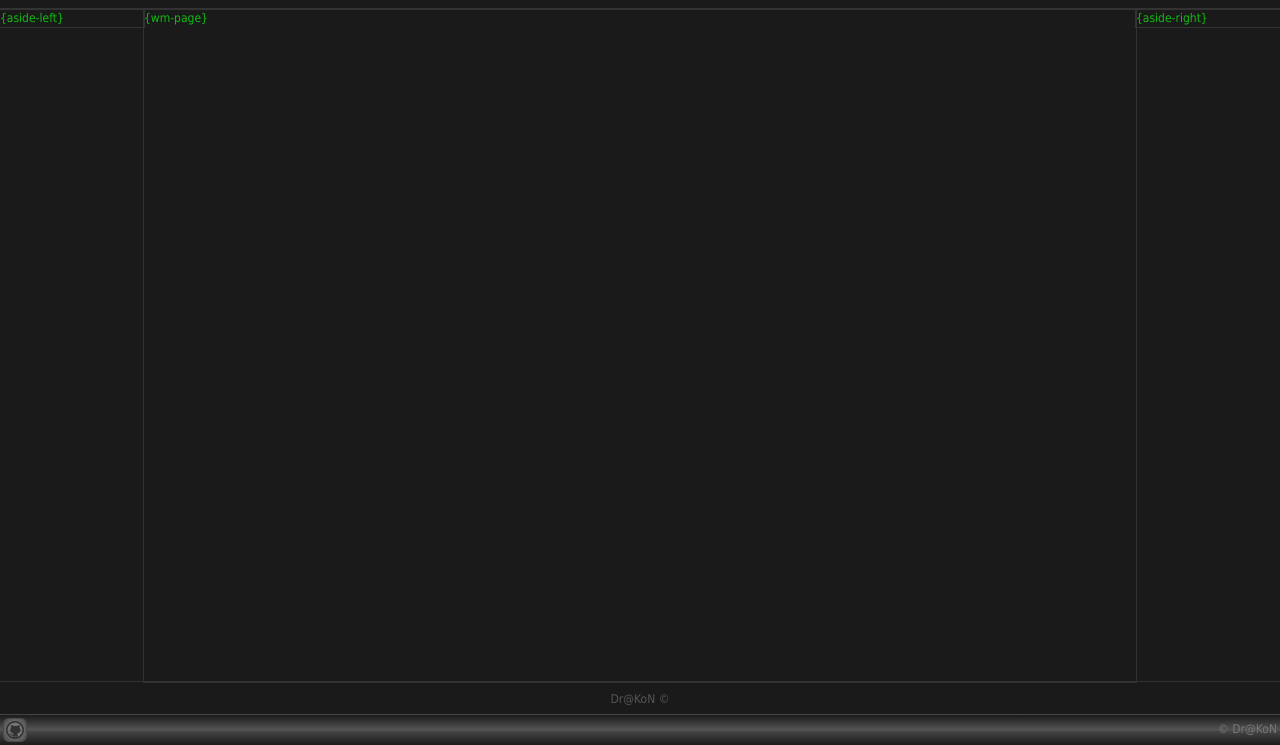
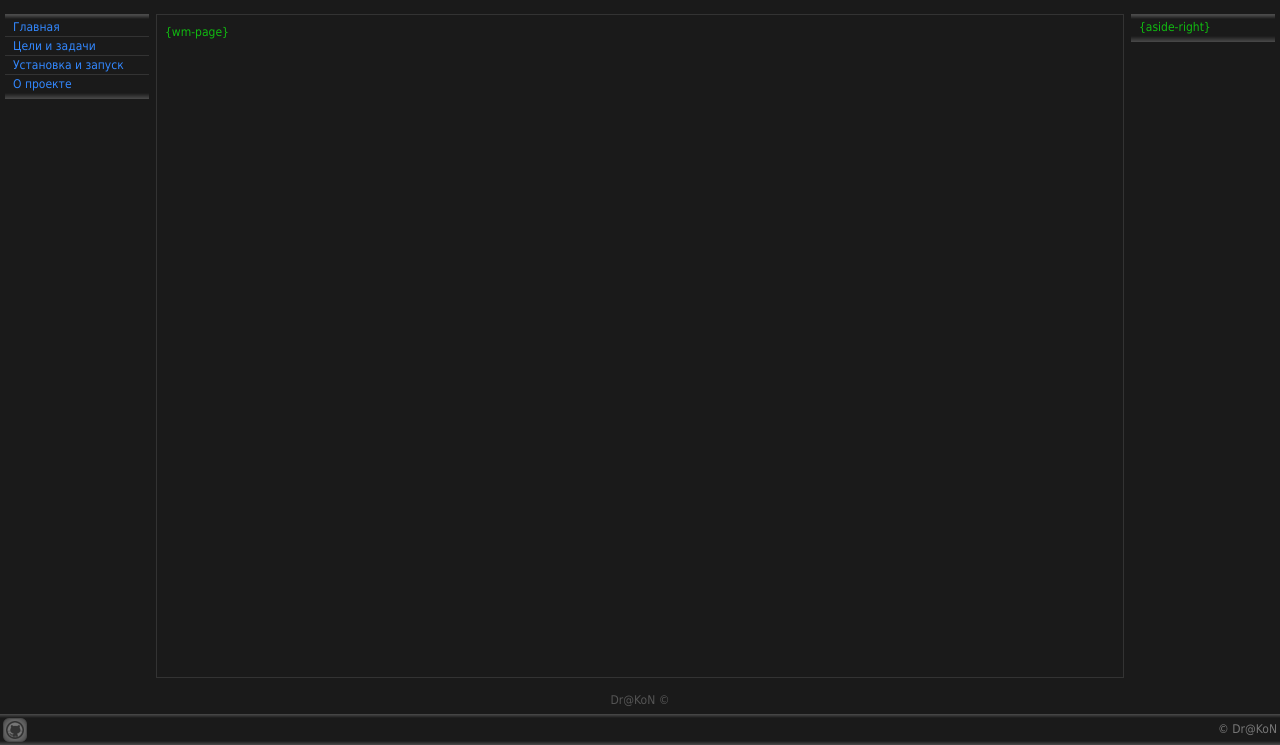
Before and after one commit to sherwud/web-morpher, a website: page doc/index.html in a window 1280 px wide. Shown: the part 55-800 px from the top of the page. Drawn offline with Linux system fonts and the light colour scheme.

Commit message:
поправил макет демодоки... надо будет еще подумать

```diff
--- a/doc/graphic.css
+++ b/doc/graphic.css
@@ -6,22 +6,21 @@ body {
 }
 /* Ссылки */
 a {
-   color: #3377FF;
+   color: #3388FF;
    text-decoration: none;
    outline: none;
 }
 a:hover {
-   color: #3399FF;
+   color: #33CC55;
    text-decoration: underline;
 }
-/* Билдер */
 #wm-builder {
    border-top: 1px solid #454545;
    background-color: inherit;
-   background: -webkit-linear-gradient(top , #1A1A1A 0%, #555555 50%, #454545 55%, #1A1A1A 100%);
-   background:    -moz-linear-gradient(top , #1A1A1A 0%, #555555 50%, #454545 55%, #1A1A1A 100%);
-   background:      -o-linear-gradient(top , #1A1A1A 0%, #555555 50%, #454545 55%, #1A1A1A 100%);
-   background:         linear-gradient(top , #1A1A1A 0%, #555555 50%, #454545 55%, #1A1A1A 100%);
+   background: -webkit-linear-gradient(top , #4A4A4A -1px, #1A1A1A 3px, #1A1A1A 26px, #4A4A4A 30px);
+   background:    -moz-linear-gradient(top , #4A4A4A -1px, #1A1A1A 3px, #1A1A1A 26px, #4A4A4A 30px);
+   background:      -o-linear-gradient(top , #4A4A4A -1px, #1A1A1A 3px, #1A1A1A 26px, #4A4A4A 30px);
+   background:         linear-gradient(top , #4A4A4A -1px, #1A1A1A 3px, #1A1A1A 26px, #4A4A4A 30px);
 }
 .wm-builder-btn {
   border: 1px solid #4A4A4A;
@@ -41,7 +40,6 @@ a:hover {
 .wm-builder-text {
    color: #777777;
 }
-/* Заголовок */
 #wm-pageName {
    font-size: 18px;
    text-shadow: 0 0 5px green;
@@ -50,15 +48,42 @@ a:hover {
    font-size: 24px;
    text-shadow: 0 0 5px green;
 }
-/* Подвал */
+#wm-menu {
+list-style: none;
+}
+#wm-page {
+   border: 1px solid #333333;
+}
 #wm-footer {
 color: #555555;
 }
-/* Класс определяющий элемент как объект wm-конструктора */
 .wm-elm {
-    outline: 1px solid #333333;
+    /*outline: 1px solid #333333;*/
 }
-/* картинки */
 .github-img {
    background: url("/img/github.png") no-repeat center center transparent;
 }
+.wm-glas {
+   background: -webkit-linear-gradient(top, #4A4A4A 1px, #1A1A1A 5px);
+   background:    -moz-linear-gradient(top, #4A4A4A 1px, #1A1A1A 5px);
+   background:      -o-linear-gradient(top, #4A4A4A 1px, #1A1A1A 5px);
+   background:         linear-gradient(top, #4A4A4A 1px, #1A1A1A 5px);
+}
+.wm-glas li:hover{
+   background: -webkit-linear-gradient(top, #1A1A1A 0%, #333333 50%, #1A1A1A 100%);
+   background:    -moz-linear-gradient(top, #1A1A1A 0%, #333333 50%, #1A1A1A 100%);
+   background:      -o-linear-gradient(top, #1A1A1A 0%, #333333 50%, #1A1A1A 100%);
+   background:         linear-gradient(top, #1A1A1A 0%, #333333 50%, #1A1A1A 100%);
+}
+.wm-glas li{
+    border-bottom: 1px solid #333333;
+}
+.wm-glas li:last-child{
+    border-bottom: none;
+}
+.wm-bgglass {
+   background: -webkit-linear-gradient(top, #1A1A1A 0px, #4A4A4A 6px);
+   background:    -moz-linear-gradient(top, #1A1A1A 0px, #4A4A4A 6px);
+   background:      -o-linear-gradient(top, #1A1A1A 0px, #4A4A4A 6px);
+   background:         linear-gradient(top, #1A1A1A 0px, #4A4A4A 6px);
+}
--- a/doc/index.html
+++ b/doc/index.html
@@ -8,25 +8,38 @@
    </head>
    <body>
       <section id="wm-body">
-         <header id="wm-header" class="wm-elm"><div class="wm-cnt">
+         <header id="wm-header" class="wm-glas wm-elm"><div class="wm-cnt">
             <div id="wm-title" class="wm-right">Web Morpher</div>
             <div id="wm-pageName" class="wm-left">Главная</div>
          </div></header>
-         <aside id="wm-aside-left" class="wm-elm wm-aside">
-            {aside-left}
-         </aside>
-         <aside id="wm-aside-right" class="wm-elm wm-aside">
+         <aside id="wm-aside-left" class="wm-elm wm-aside wm-glas"><div class="wm-cnt">
+            <ul id="wm-menu">
+               <li>
+                  <a href='#{page=home}'>Главная</a>
+               </li>
+               <li>
+                  <a href='#{page=purpose}'>Цели и задачи</a>
+               </li>
+               <li>
+                  <a href='#{page=install}'>Установка и запуск</a>
+               </li>
+               <li>
+                  <a href='#{page=about}'>О проекте</a>
+               </li>
+            </ul>
+         </div><div class="wm-bgglass"></div></aside>
+         <aside id="wm-aside-right" class="wm-elm wm-aside wm-glas"><div class="wm-cnt">
             {aside-right}
-         </aside>
-         <section id="wm-page" class="wm-elm">
+         </div><div class="wm-bgglass"></div></aside>
+         <section id="wm-page" class="wm-elm"><div class="wm-cnt">
             {wm-page}
-         </section>
+         </div></section>
          <footer id="wm-footer" class="wm-elm"><div class="wm-cnt">
             <div>Dr@KoN ©</div>
          </div></footer>
          <div id="wm-builder-bg"></div>
       </section>
-      <section id="wm-builder">
+      <section id="wm-builder" class="wm-glas">
          <div class="wm-builder-btn wm-left">
             <a class="github-img" href="https://github.com/IDrakon/web-morpher" target="blank" title="На github"></a>
          </div>
--- a/doc/position.css
+++ b/doc/position.css
@@ -7,12 +7,9 @@ body {
    height: 100%;
    margin: 0;
 }
-/* Контент */
 #wm-body {
-    /*height: calc(100% - 49px);*/
     height: 100%;
 }
-/* Билдер */
 #wm-builder-bg,
 #wm-builder {
    height: 30px;
@@ -39,7 +36,6 @@ body {
 .wm-builder-text {
    margin: 5px 3px;
 }
-/* Заголовок */
 #wm-header {
    display: table;
    height: 64px;
@@ -55,41 +51,56 @@ body {
 #wm-pageName {
    margin: 24px 0 0 8px;
 }
-/* содержимое странички */
 #wm-page {
-   min-height: -webkit-calc(100% - 127px);
-   min-height:    -moz-calc(100% - 127px);
-   min-height:      -o-calc(100% - 127px);
-   min-height:         calc(100% - 127px);
-   margin: 0 144px;
+   min-height: -webkit-calc(100% - 138px);
+   min-height:    -moz-calc(100% - 138px);
+   min-height:      -o-calc(100% - 138px);
+   min-height:         calc(100% - 138px);
+   margin: 5px 156px;
 }
-/* Подвал */
 #wm-footer {
     float: left;
     width: 100%;
     height: 32px;
     text-align: center;
 }
-/*Общее для всех блоков */
 .wm-aside {
    width: 144px;
+   margin: 5px;
 }
-/* Правый блок */
 #wm-aside-right {
    float: right;
 }
-/* Левый блок */
+#wm-menu {
+   padding: 0;
+   margin: 0 -8px;
+}
+#wm-menu a{
+   display: block;
+   width: -webkit-calc(100% - 16px);
+   width:    -moz-calc(100% - 16px);
+   width:      -o-calc(100% - 16px);
+   width:         calc(100% - 16px);
+   padding: 0 8px;
+}
 #wm-aside-left {
    float: left;
 }
-/*контейнер для контролов*/
 .wm-cnt {
    margin:8px;
 }
-/* выравнивания */
 .wm-left {
    float: left;
 }
 .wm-right {
    float: right;
 }
+.wm-glas.wm-aside .wm-cnt{
+   margin-bottom: 0;
+   margin-top: 4px;
+}
+.wm-bgglass {
+   float: left;
+   height: 6px;
+   width: 100%;
+}
```
